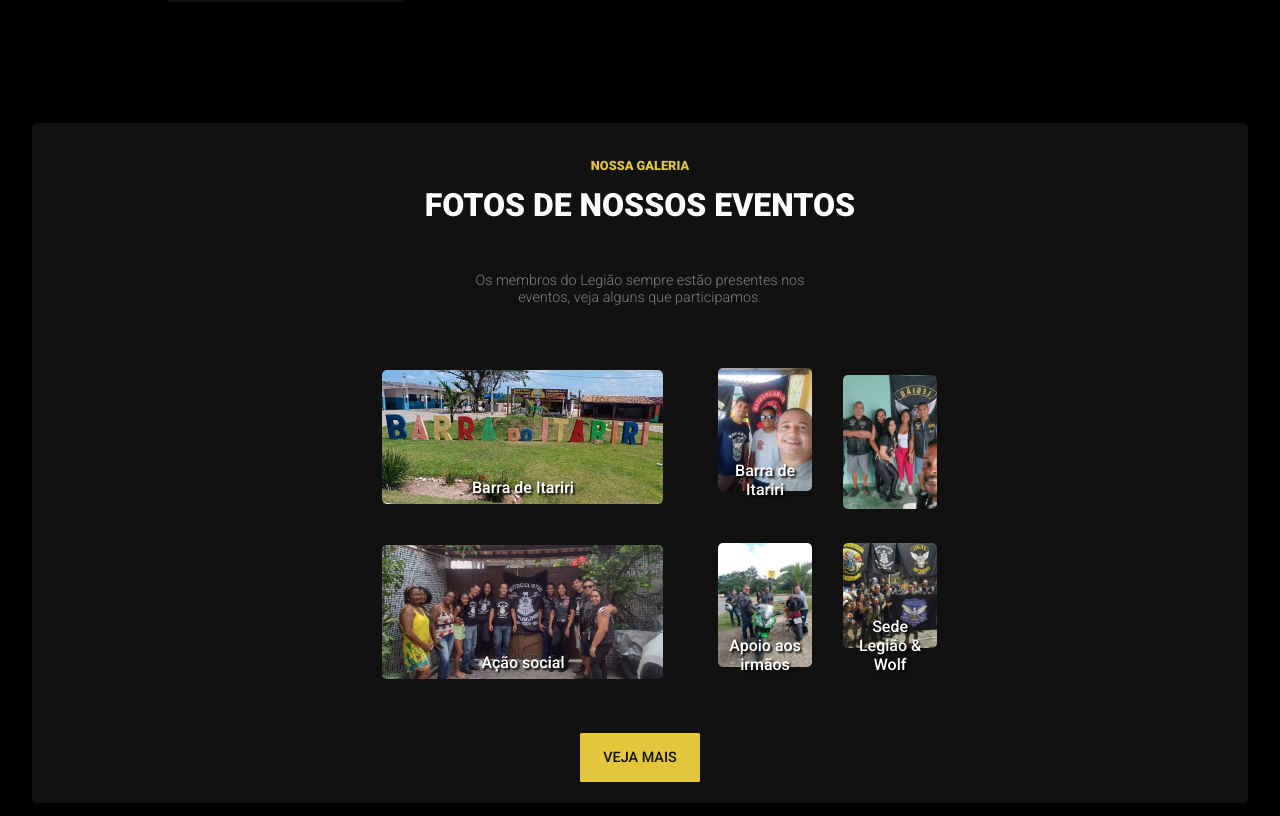
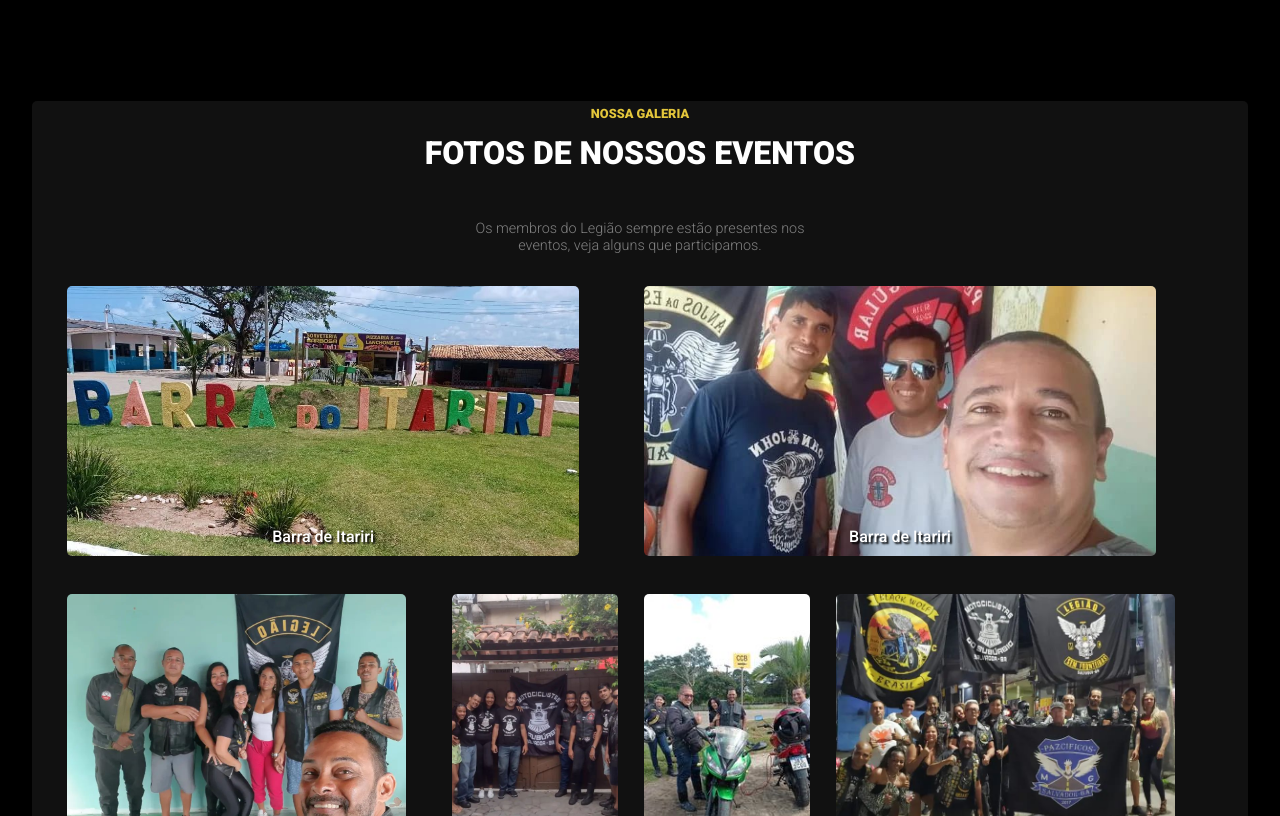
Before and after one commit to StaanB/legiao-sem-fronteiras, a React (Create React App) app in the folder legiao-sem-fronteiras/: page / in a window 1280 px wide. Shown: the part 1984-2800 px from the top of the page. Built offline with nearby package versions, Linux system fonts and the light colour scheme.

Commit message:
Alterações 02.12
Alterações na responsividade e finalização do CSS do site.

```diff
--- a/legiao-sem-fronteiras/src/App.js
+++ b/legiao-sem-fronteiras/src/App.js
@@ -13,7 +13,7 @@ function App() {
     <>
       <Router>
         <Routes>
-          <Route path="/" element={<MainPage />} />
+          <Route path="/" exact element={<MainPage />} />
           <Route path="/eventos" element={<EventSecondPage />} />
           <Route path="/sobre" element={<AboutPage />} />
           <Route path="/galeria" element={<GalleryPage />} />
--- a/legiao-sem-fronteiras/src/Pages/AboutPage/index.js
+++ b/legiao-sem-fronteiras/src/Pages/AboutPage/index.js
@@ -2,7 +2,7 @@
 import React from "react";
 
 // Importando Estilos
-import { Global } from "../../components/GlobalStyles";
+import { Global, GoToTop } from "../../components/GlobalStyles";
 import titleWallpaper from "./images/about-page-banner.png";
 
 // Importando seções
@@ -30,6 +30,7 @@ const AboutPage = () => {
       <About />
       <History />
       <Contact />
+      <GoToTop />
     </>
   );
 };
--- a/legiao-sem-fronteiras/src/Pages/AboutPage/style.js
+++ b/legiao-sem-fronteiras/src/Pages/AboutPage/style.js
@@ -45,13 +45,13 @@ export const HistoryStyled = styled.div`
     }
   }
 
-  /* Responsividade para mobile */
+  /* Responsividade para mobileS */
   width: 90vw;
   height: auto;
 
   margin: auto;
 
-  margin-top: 1rem;
+  margin-top: 8rem;
   margin-bottom: 2rem;
 
   display: flex;
@@ -66,6 +66,7 @@ export const HistoryStyled = styled.div`
     display: flex;
     flex-direction: column;
     align-self: center;
+    text-align: center;
 
     margin-top: 1rem;
     margin-bottom: 3rem;
--- a/legiao-sem-fronteiras/src/Pages/ContactPage/index.js
+++ b/legiao-sem-fronteiras/src/Pages/ContactPage/index.js
@@ -2,7 +2,7 @@
 import React from "react";
 
 // Importando Estilos
-import { Global } from "../../components/GlobalStyles";
+import { Global, GoToTop } from "../../components/GlobalStyles";
 import contactBg from "./images/contact-page-banner.png";
 
 // Importando seções
@@ -28,6 +28,7 @@ const ContactPage = () => {
       />
       <ContactEmail />
       <Contact />
+      <GoToTop />
     </>
   );
 };
--- a/legiao-sem-fronteiras/src/Pages/EventSecondPage/index.js
+++ b/legiao-sem-fronteiras/src/Pages/EventSecondPage/index.js
@@ -2,7 +2,7 @@
 import React from "react";
 
 // Importando styles
-import { Global } from "../../components/GlobalStyles";
+import { Global, GoToTop } from "../../components/GlobalStyles";
 import teste from "./images/teste.jpg";
 import fundoTitulo from "./images/event-banner-image.png";
 
@@ -38,6 +38,7 @@ const EventSecondPage = () => {
         descricao="Moto capital que irá ocorrer em Salvador reunindo vários motogrupos em todos os lugares."
       />
       <Contact />
+      <GoToTop />
     </>
   );
 };
--- a/legiao-sem-fronteiras/src/Pages/EventSecondPage/style.js
+++ b/legiao-sem-fronteiras/src/Pages/EventSecondPage/style.js
@@ -7,11 +7,12 @@ export const CardEventStyled = styled.div`
   display: flex;
   flex-direction: column;
   width: 90vw;
-  height: 75vh;
+  height: auto;
 
   margin: auto;
   margin-top: 3rem;
   margin-bottom: 3rem;
+  padding: 1rem;
 
   align-items: center;
   justify-content: center;
@@ -77,15 +78,6 @@ export const CardEventStyled = styled.div`
     }
   }
 
-  /* Estilização para mobileL */
-  @media ${Media.mobileL} {
-    .spans-card-section {
-      font-size: 1.1rem !important;
-
-      margin-bottom: 6rem !important;
-    }
-  }
-
   /* Estilização Desktop*/
   @media ${Media.desktop} {
     width: 80vw;
--- a/legiao-sem-fronteiras/src/Pages/GalleryPage/index.js
+++ b/legiao-sem-fronteiras/src/Pages/GalleryPage/index.js
@@ -1,7 +1,7 @@
 import React from "react";
 
 // Import Components
-import { Global } from "../../components/GlobalStyles";
+import { Global, GoToTop } from "../../components/GlobalStyles";
 import Button from "../../components/themeChange/Button";
 import Navigation from "../../components/HomeSection/Navigation";
 import TitleSection from "../../components/TitleSections/TitleSections";
@@ -42,6 +42,7 @@ const GalleryPage = () => {
         foto5={foto5}
       />
       <Contact />
+      <GoToTop />
     </>
   );
 };
--- a/legiao-sem-fronteiras/src/Pages/MainPage/index.js
+++ b/legiao-sem-fronteiras/src/Pages/MainPage/index.js
@@ -2,7 +2,7 @@ import React from "react";
 
 // Import components
 import Button from "../../components/themeChange/Button";
-import { Global } from "../../components/GlobalStyles";
+import { Global, GoToTop } from "../../components/GlobalStyles";
 import Navigation from "../../components/HomeSection/Navigation";
 import Herobanner from "../../components/HomeSection/Herobanner";
 import Event from "../../components/EventSection/Event";
@@ -21,6 +21,7 @@ const MainPage = () => {
       <About />
       <Gallery />
       <Contact />
+      <GoToTop />
     </>
   );
 };
--- a/legiao-sem-fronteiras/src/components/AboutSection/About/style.js
+++ b/legiao-sem-fronteiras/src/components/AboutSection/About/style.js
@@ -5,11 +5,6 @@ import styled from "styled-components";
 import { Colors, Media } from "../../GlobalStyles";
 
 export const AboutStyled = styled.section`
-  /* Responsividade para MobileL */
-  @media ${Media.mobileL} {
-    height: 150vh;
-  }
-
   @media ${Media.desktop} {
     /* Responsividade para desktop */
     display: flex;
@@ -56,7 +51,7 @@ export const AboutStyled = styled.section`
 
   /* Responsividade para MobileS */
   width: 100vw;
-  height: 180vh;
+  height: auto;
 
   .about-image-container {
     display: flex;
@@ -184,5 +179,6 @@ export const AboutStyled = styled.section`
         }
       }
     }
+
   }
 `;
--- a/legiao-sem-fronteiras/src/components/GallerySection/style.js
+++ b/legiao-sem-fronteiras/src/components/GallerySection/style.js
@@ -2,41 +2,9 @@ import styled from "styled-components";
 import { Colors, Media } from "../GlobalStyles";
 
 export const GalleryStyled = styled.section`
-  /* Responsividade para mobileL */
-  @media ${Media.mobileL} {
-    margin-top: 1rem !important;
-    height: 140vh !important;
-
-    .image-gallery {
-      img {
-        width: 85%;
-      }
-    }
-  }
-
-  /* Responsividade para tablet */
-  @media ${Media.tablet} {
-    height: 200vh !important;
-
-    .image-gallery {
-      display: flex !important;
-      flex-direction: column !important;
-
-      img {
-        width: 80% !important;
-      }
-
-      span {
-        width: 30%;
-        margin: auto;
-      }
-    }
-  }
-
   /* Responsividade para desktop */
   @media ${Media.desktop} {
     width: 95vw !important;
-    height: 85vh !important;
 
     .gallery-title-section {
       h2 {
@@ -49,21 +17,47 @@ export const GalleryStyled = styled.section`
       }
     }
     .gallery {
-      height: 50%;
-      grid-template-columns: 60% 20% 20% !important;
-      grid-template-rows: 50% 50% !important;
+      width: 95%;
+      height: 90%;
+      margin: auto;
+
+      display: grid !important;
+      gap: none !important;
+      grid-template-columns: repeat(6, 1fr);
+      grid-auto-rows: 300px;
+
+
+      .image-gallery-1{
+        grid-row: span 1;
+        grid-column: span 3;
+      }
+
+      .image-gallery-2{
+        grid-row: span 1;
+        grid-column: span 3;
+      }
+
+      .image-gallery-3{
+        grid-row: span 1;
+        grid-column: span 2;
+      }
+
+      .image-gallery-6{
+        grid-row: span 1;
+        grid-column: span 2;
+      }
 
       .image-gallery {
         display: flex;
         flex-direction: column;
         img {
-          width: 80%;
+          width: 90%;
           height: 90%;
+          object-fit: cover !important;
         }
         span {
           width: 70%;
-          margin: auto;
-          bottom: 20% !important;
+          left: 10%;
         }
       }
     }
@@ -76,7 +70,7 @@ export const GalleryStyled = styled.section`
 
   /* Responsividade para MobileS */
   width: 90vw;
-  height: 170vh;
+  height: auto;
 
   margin-top: 7rem !important;
   margin: auto;
@@ -128,23 +122,18 @@ export const GalleryStyled = styled.section`
   }
 
   .gallery {
-    display: grid;
-    grid-template-columns: 1fr;
-
+    display: flex;
+    flex-direction: column;
     gap: 0.5rem;
 
     .image-gallery {
       img {
-        max-width: 90%;
-        height: 80%;
-
-        object-fit: cover;
+        width: 90%;
+        height: 90%;
 
         transition: all 0.5s;
         -moz-transition: all 0.5s;
         -webkit-transition: all 0.5s;
-
-        margin: auto;
       }
 
       img:hover {
@@ -153,8 +142,12 @@ export const GalleryStyled = styled.section`
 
       span {
         position: relative;
-        bottom: 20%;
+        white-space: nowrap;
+
+        bottom: 2rem;
+
         text-shadow: 2px 2px 2px black;
+
         padding: 0.2rem;
       }
     }
--- a/legiao-sem-fronteiras/src/components/GlobalStyles/index.js
+++ b/legiao-sem-fronteiras/src/components/GlobalStyles/index.js
@@ -1,12 +1,27 @@
+// Import React
+import { useEffect } from "react";
+import { useLocation } from "react-router-dom";
+
 // Import styles
 import { createGlobalStyle } from "styled-components";
+
+export function GoToTop() {
+  const routePath = useLocation();
+  const onTop = () => {
+    window.scrollTo(0, 0);
+  };
+  useEffect(() => {
+    onTop();
+  }, [routePath]);
+
+  return null;
+}
 
 // Responsividade
 export const Media = {
   mobileS: "(min-width: 300px)",
   mobileL: "(min-width: 410px)",
-  tablet: "(min-width: 600px)",
-  desktop: "(min-width: 1024px)",
+  desktop: "(min-width: 1025px)",
 };
 
 // Cores para o documento
--- a/legiao-sem-fronteiras/src/components/HomeSection/Herobanner/style.js
+++ b/legiao-sem-fronteiras/src/components/HomeSection/Herobanner/style.js
@@ -3,15 +3,10 @@ import styled from "styled-components";
 import { Colors, Media } from "../../GlobalStyles";
 
 const HerobannerStyled = styled.div`
-  /* Responsividade para Tablet */
-  @media ${Media.tablet} {
-    .title-container {
-      height: 70vh !important;
-    }
-  }
-
   /* Responsividade para Desktop */
   @media ${Media.desktop} {
+    margin-top: 1rem;
+
     .title-container {
       width: 95% !important;
       height: 95% !important;
@@ -23,10 +18,10 @@ const HerobannerStyled = styled.div`
     }
 
     .background-title-text {
-      top: 25%;
       font-size: 10rem;
 
       position: relative !important;
+      top: 10rem;
       display: inline !important;
     }
 
@@ -49,7 +44,8 @@ const HerobannerStyled = styled.div`
   flex-direction: column;
 
   width: 100vw;
-  height: 100vh;
+  height: auto;
+
 
   .title-container {
     justify-content: center;
@@ -102,7 +98,7 @@ const HerobannerStyled = styled.div`
     }
 
     .title-btn {
-      margin-top: 1rem;
+      margin-bottom: 3rem;
       transition: all 0.5s ease;
       cursor: pointer;
     }
```
